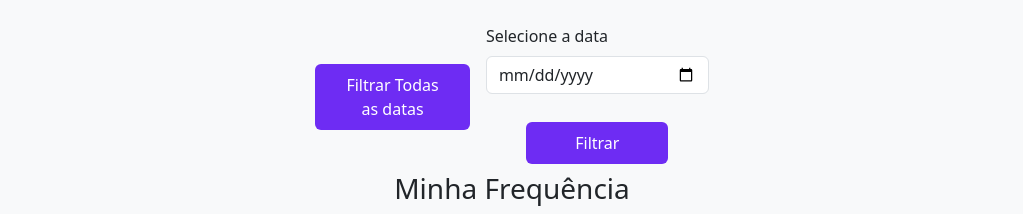
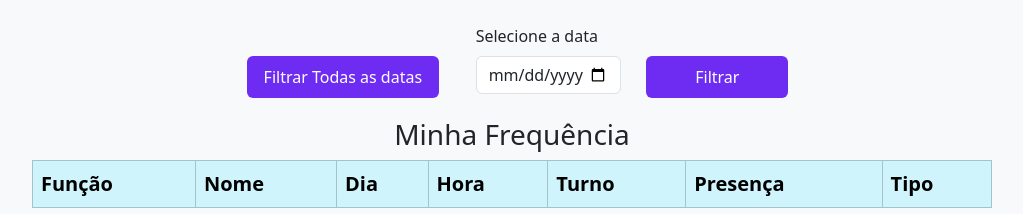
Before and after one commit to vittorioaugusto/controle_frequencia, a PHP site: page /minha_frequencia.php in a window 1280 px wide. Shown: the part 62-276 px from the top of the page, without its empty margins (128-1151 px from the left). Run offline with PHP 8.4, Linux system fonts and the light colour scheme; the visitor is signed in with stand-in values (Sample User, id 1); tables that the repository leaves empty or names only in its code hold one stand-in row (values such as "Sample post"); lists and menus that the app fills with data are empty; some libraries are stand-ins or nearby versions.

Commit message:
consertando frequência

```diff
--- a/frequencia_funcionarios.php
+++ b/frequencia_funcionarios.php
@@ -94,7 +94,6 @@ $resultUsuarios = mysqli_query($conexao, $queryUsuarios);
         </div>
     </nav>
 
-
     <div class="container">
         <div class="p-1 mt-3">
             <div class="card-body">
@@ -129,7 +128,6 @@ $resultUsuarios = mysqli_query($conexao, $queryUsuarios);
             </div>
         </div>
     </div>
-
 
     <main>
         <section class="w-100 d-flex flex-column
@@ -166,6 +164,7 @@ $resultUsuarios = mysqli_query($conexao, $queryUsuarios);
                         <?php
                         // Inicialize a variável $presencasPorDia
                         $presencasPorDia = array();
+
                         // Inicialize as variáveis para contar a presença e a ausência
                         $presencasContador = array();
                         $ausenciasContador = array();
--- a/js/funcoes.js
+++ b/js/funcoes.js
@@ -25,10 +25,10 @@ function validarFormularioCpf() {
     return true;
 }
 
-function validarFormularioData() {
-    var date = document.getElementById("date").value;
+function validarData() {
+    var data = document.getElementById("data").value;
 
-    if (event.submitter.name === "filtrarPorData" && (!date || date === "")) {
+    if (event.submitter.name === "filtrarPorData" && (!data || data === "")) {
         Swal.fire({
             title: "Atenção",
             text: "Por favor, selecione uma data antes de filtrar.",
--- a/minha_frequencia.php
+++ b/minha_frequencia.php
@@ -15,11 +15,6 @@ $queryFrequenciaUsuario = "SELECT f.nome, f.dia, f.hora, f.turno, f.presenca, u.
                            JOIN usuarios u ON f.nome = u.nome
                            WHERE f.nome = '$usuarioLogado'";
 
-// Verificar se o formulário de filtro foi enviado
-if (isset($_POST['filtrarPorData'])) {
-    $filtroDia = $_POST['date'];
-    $queryFrequenciaUsuario .= " AND f.dia = '$filtroDia'";
-}
 
 $resultFrequenciaUsuario = mysqli_query($conexao, $queryFrequenciaUsuario);
 ?>
@@ -43,6 +38,7 @@ $resultFrequenciaUsuario = mysqli_query($conexao, $queryFrequenciaUsuario);
 </head>
 
 <body class="vh-100">
+
     <nav class="navbar navbar-expand-lg navbar-dark">
         <div class="container-fluid">
 
@@ -99,26 +95,30 @@ $resultFrequenciaUsuario = mysqli_query($conexao, $queryFrequenciaUsuario);
     </nav>
 
     <div class="container">
-        <div class="p-2 mt-3">
+        <div class="p-2 mt-3 d-flex justify-content-center">
             <div class="card-body">
-                <form method="POST" action="" class="row g-3" onsubmit="return validarFormularioData();">
+                <form method="POST" action="minha_frequencia.php" class="row" onsubmit="return validarData()">
                     <div class="col-md-5">
                         <label for="filtrarTodos" class="form-label"></label>
                         <div class="text-center">
-                            <button type="submit" name="filtrarTodos" value="Mostrar Todos" class="btn btn-custom-color px-4 py-2 mt-3">Filtrar Todas as datas</button>
+                            <button type="submit" name="filtrarTodos" value="Mostrar Todos" class="btn btn-custom-color px-3 py-2 mt-2">Filtrar Todas as datas</button>
                         </div>
                     </div>
                     <div class="col-md-7">
+                        <div class="row">
+                            <div class="col-md-6">
                                 <label for="filtrarTodos" class="form-label">Selecione a data</label>
-                        <div class="mb-1">
-                            <input type="date" name="date" id="date" class="form-control">
+                                <div class="mb-3">
+                                    <input type="date" name="data" id="data" class="form-control">
                                 </div>
-                        <div class="text-center">
-                            <button type="submit" name="filtrarPorData" class="btn btn-custom-color px-5 py-2 mt-4">Filtrar</button>
+                            </div>
+                            <div class="col-md-6 text-center">
+                                <label class="invisible-label"></label>
+                                <button type="submit" name="filtrarPorData" class="btn btn-custom-color px-5 py-2 mt-2">Filtrar</button>
+                            </div>
                         </div>
                     </div>
                 </form>
-
             </div>
         </div>
     </div>
@@ -143,7 +143,38 @@ $resultFrequenciaUsuario = mysqli_query($conexao, $queryFrequenciaUsuario);
                     </thead>
                     <tbody>
                         <?php
-                        while ($rowFuncionario = mysqli_fetch_assoc($resultFrequenciaUsuario)) {
+                        // Inicialize a variável $presencasPorDia
+                        $presencasPorDia = array();
+
+                        // Inicialize as variáveis para contar a presença e a ausência
+                        $presencasContador = array();
+                        $ausenciasContador = array();
+
+                        // Verificar se um usuário específico está selecionado para evitar a exibição quando todos os usuários estão filtrados
+                        $usuarioSelecionado = isset($_POST['usuario']) ? $_POST['usuario'] : '';
+                        $exibirContador = !empty($usuarioSelecionado);
+
+                        // Verifique se os critérios de filtro foram enviados
+                        if (isset($_POST['data'])) {
+
+                            $dataSelecionada = $_POST['data'];
+
+                            // Construa a parte condicional da consulta SQL com base nos critérios
+                            $condicao = '';
+
+                            if (!empty($nomeUsuarioSelecionado) && !empty($dataSelecionada)) {
+                                $condicao = "WHERE f.nome = '$nomeUsuarioSelecionado' AND f.dia = '$dataSelecionada'";
+                            } elseif (!empty($nomeUsuarioSelecionado)) {
+                                $condicao = "WHERE f.nome = '$nomeUsuarioSelecionado'";
+                            } elseif (!empty($dataSelecionada)) {
+                                $condicao = "WHERE f.dia = '$dataSelecionada'";
+                            }
+
+                            // Consulta SQL para obter os funcionários com base nos critérios de filtro
+                            $queryFuncionarios = "SELECT f.nome, f.dia, f.hora, f.turno, f.presenca, u.tipo_usuario FROM frequencia f JOIN usuarios u ON f.nome = u.nome $condicao";
+                            $resultFuncionarios = mysqli_query($conexao, $queryFuncionarios);
+
+                            while ($rowFuncionario = mysqli_fetch_assoc($resultFuncionarios)) {
                                 echo "<tr>";
                                 echo "<td>" . $rowFuncionario['tipo_usuario'] . "</td>";
                                 echo "<td>" . $rowFuncionario['nome'] . "</td>";
@@ -151,8 +182,56 @@ $resultFrequenciaUsuario = mysqli_query($conexao, $queryFrequenciaUsuario);
                                 echo "<td>" . $rowFuncionario['hora'] . "</td>";
                                 echo "<td>" . $rowFuncionario['turno'] . "</td>";
                                 echo "<td>" . $rowFuncionario['presenca'] . "</td>";
-                            echo "<td>" . (($rowFuncionario['presenca'] == 'Presente') ? 'Entrada' : 'Faltou') . "</td>";
+                                echo "<td>";
+
+                                // Determinar se a presença é uma entrada ou saída com base no número de presenças
+                                if ($rowFuncionario['presenca'] == 'Presente') {
+                                    if (!isset($presencasPorDia[$rowFuncionario['nome']][$rowFuncionario['dia']])) {
+                                        $presencasPorDia[$rowFuncionario['nome']][$rowFuncionario['dia']] = 0;
+                                    }
+
+                                    // Contar apenas se a frequência for realizada duas vezes no mesmo dia
+                                    if ($presencasPorDia[$rowFuncionario['nome']][$rowFuncionario['dia']] == 1) {
+                                        // Incrementar o contador de presença
+                                        if (!isset($presencasContador[$rowFuncionario['nome']])) {
+                                            $presencasContador[$rowFuncionario['nome']] = 0;
+                                        }
+                                        $presencasContador[$rowFuncionario['nome']]++;
+                                    }
+
+                                    $tipo = '';
+                                    if ($presencasPorDia[$rowFuncionario['nome']][$rowFuncionario['dia']] % 2 == 0) {
+                                        $tipo = "Entrada";
+                                    } else {
+                                        $tipo = "Saída";
+                                    }
+
+                                    echo $tipo;
+
+                                    $presencasPorDia[$rowFuncionario['nome']][$rowFuncionario['dia']]++;
+                                } else {
+                                    echo "Faltou"; // Caso a presença não seja "Presente"
+                                    // Incrementar o contador de ausência
+                                    if (!isset($ausenciasContador[$rowFuncionario['nome']])) {
+                                        $ausenciasContador[$rowFuncionario['nome']] = 0;
+                                    }
+                                    $ausenciasContador[$rowFuncionario['nome']]++;
+                                }
+
+                                echo "</td>";
                                 echo "</tr>";
+                            }
+                        }
+
+                        // Loop sobre ambos os contadores
+                        foreach (array('presencasContador', 'ausenciasContador') as $contador) {
+                            foreach ($$contador as $usuario => $quantidade) {
+                                // Verificar se deve exibir o contador
+                                if ($exibirContador) {
+                                    $status = ($contador == 'presencasContador') ? 'presente' : 'ausente';
+                                    echo "<p>$usuario esteve $status $quantidade vezes.</p>";
+                                }
+                            }
                         }
                         ?>
                     </tbody>
```
Lines whose indentation alone changed are shown as unchanged.
